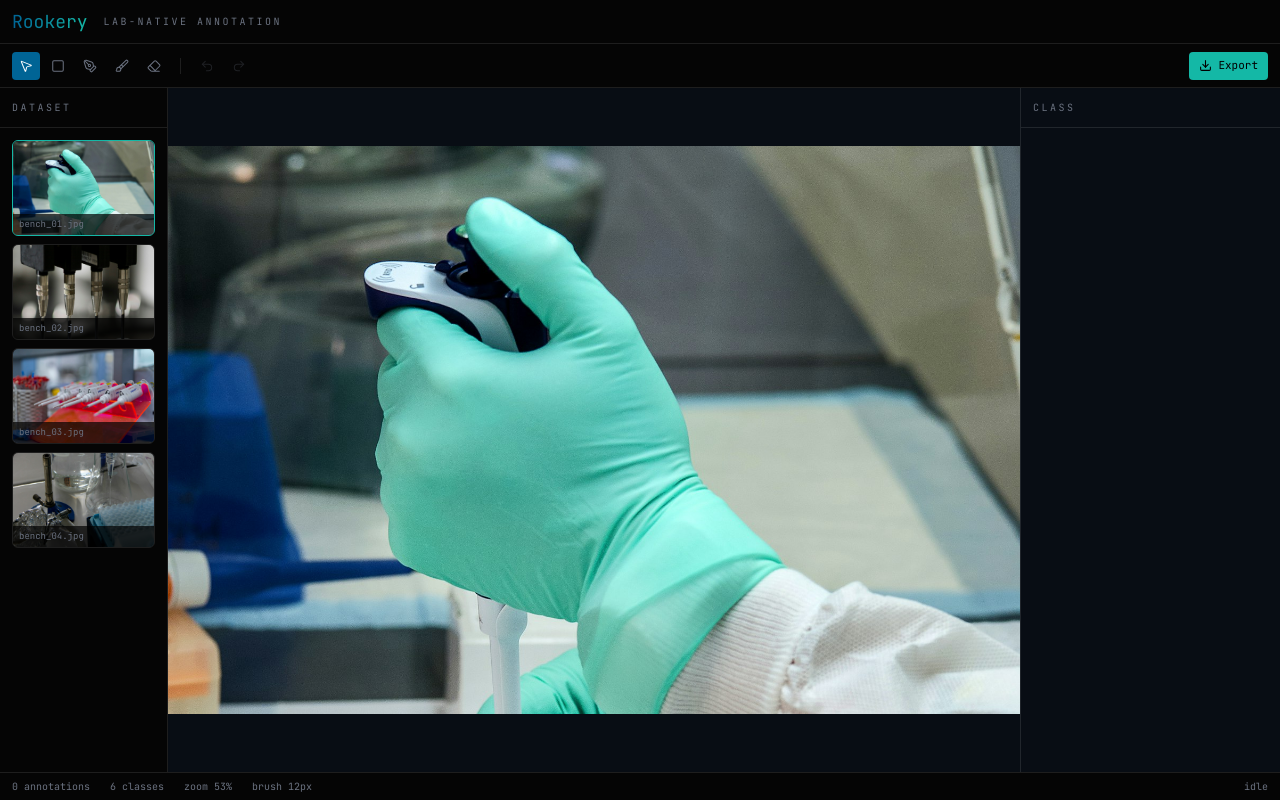
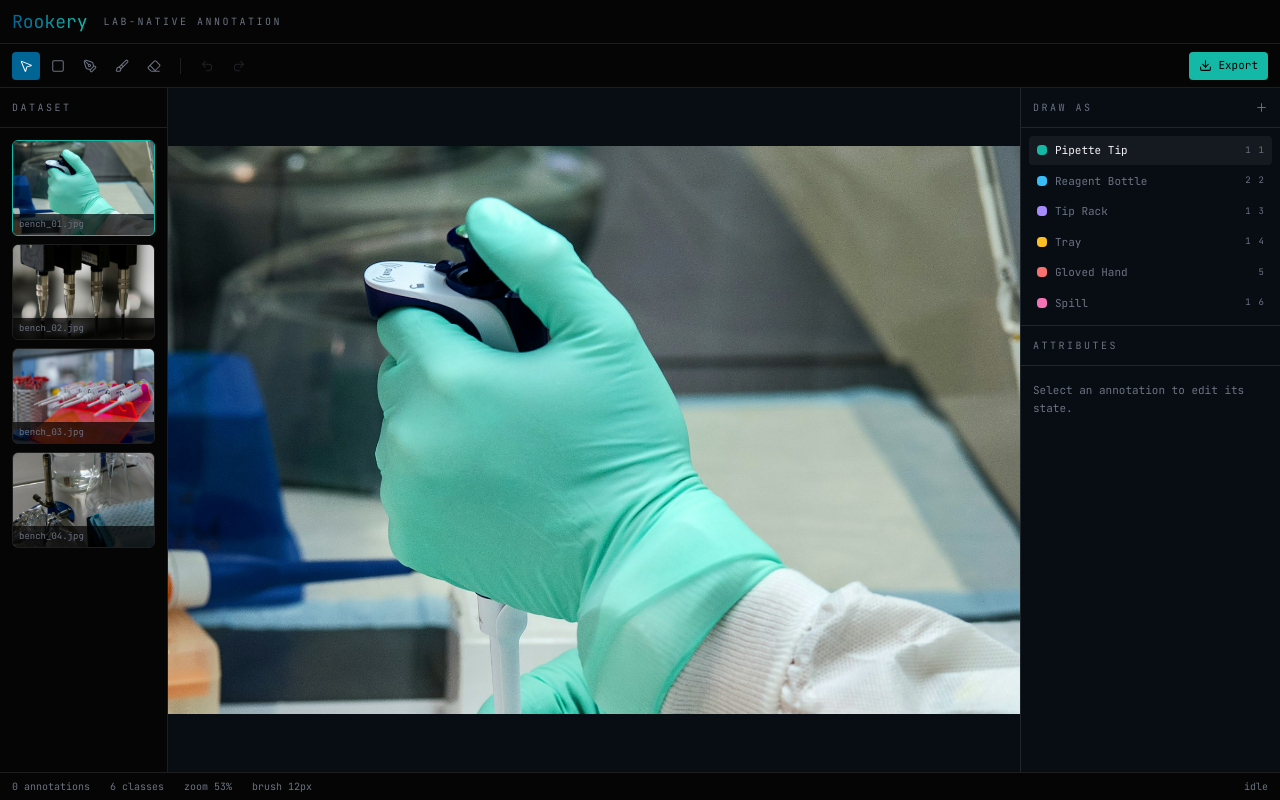
Before and after one commit to jyshum/Rookery, a Next.js app: page / in a window 1280 px wide. Built offline with nearby package versions, Linux system fonts and the light colour scheme.

Commit message:
Mount panels and add class and delete shortcuts

```diff
--- a/app/page.tsx
+++ b/app/page.tsx
@@ -8,6 +8,8 @@ import { useStore } from '@/lib/state/store'
 import { SAMPLE_IMAGES } from '@/lib/samples'
 import { BUILT_IN_CLASSES } from '@/lib/classes'
 import { Toolbar } from '@/components/panels/Toolbar'
+import { ClassPanel } from '@/components/panels/ClassPanel'
+import { AttributePanel } from '@/components/panels/AttributePanel'
 
 export default function Workspace() {
   // temporary: seeded locally until the backend lands in Task 22
@@ -38,9 +40,13 @@ export default function Workspace() {
         <main className="min-w-0 flex-1">
           <CanvasStage />
         </main>
-        <aside className="w-[260px] shrink-0 border-l border-[var(--color-line)] bg-[var(--color-panel)]">
-          <div className="border-b border-[var(--color-line)] px-3 py-3">
-            <p className="eyebrow">Class</p>
+        <aside className="flex w-[260px] shrink-0 flex-col overflow-y-auto border-l border-[var(--color-line)] bg-[var(--color-panel)]">
+          <ClassPanel />
+          <div className="border-t border-[var(--color-line)]">
+            <div className="border-b border-[var(--color-line)] px-3 py-3">
+              <p className="eyebrow">Attributes</p>
+            </div>
+            <AttributePanel />
           </div>
         </aside>
       </div>
--- a/components/canvas/useTools.ts
+++ b/components/canvas/useTools.ts
@@ -10,6 +10,7 @@ import { createBrushTool } from '@/lib/canvas/tools/brush-tool'
 import { SpatialIndex } from '@/lib/canvas/hit-test'
 import { screenToImage } from '@/lib/canvas/transform'
 import { commandStack, selectVisibleAnnotations, useStore } from '@/lib/state/store'
+import { changeClassCommand, deleteAnnotationCommand } from '@/lib/state/annotation-commands'
 import type { ToolId } from '@/lib/canvas/types'
 
 function makeTool(id: ToolId): Tool | null {
@@ -139,6 +140,27 @@ export function useTools(
 
       if (mod) return
 
+      if (e.key === 'Delete' || e.key === 'Backspace') {
+        const selected = useStore.getState().selectedId
+        if (selected) {
+          e.preventDefault()
+          deleteAnnotationCommand(selected)
+          return
+        }
+      }
+
+      // number keys pick a class by position, matching the panel's badges
+      if (/^[1-9]$/.test(e.key)) {
+        const s = useStore.getState()
+        const id = s.classIds[Number(e.key) - 1]
+        if (id) {
+          e.preventDefault()
+          if (s.selectedId) changeClassCommand(s.selectedId, id)
+          else s.setActiveClass(id)
+        }
+        return
+      }
+
       const byKey: Record<string, ToolId> = {
         v: 'select', b: 'box', p: 'polygon', d: 'brush', e: 'erase',
       }
```
